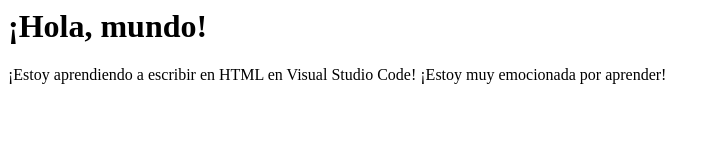
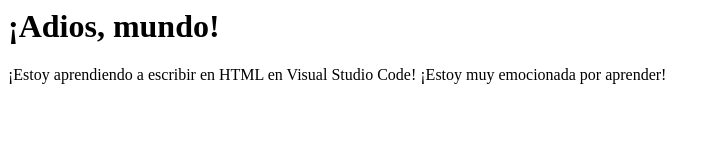
Before and after one commit to louelena898/prueba, a plain HTML site: page index.html in a window 1280 px wide. Shown: the whole page, without its empty margins (0-719 px from the left). Drawn offline with Linux system fonts and the light colour scheme.

Commit message:
Update index.html

```diff
--- a/index.html
+++ b/index.html
@@ -5,7 +5,7 @@
   <title>Hola Lourdes</title>
 </head>
 <body>
-  <h1>¡Hola, mundo!</h1>
+  <h1>¡Adios, mundo!</h1>
   <p>¡Estoy aprendiendo a escribir en HTML en Visual Studio Code! ¡Estoy muy emocionada por aprender!</p>
 </body>
 </html>
```
